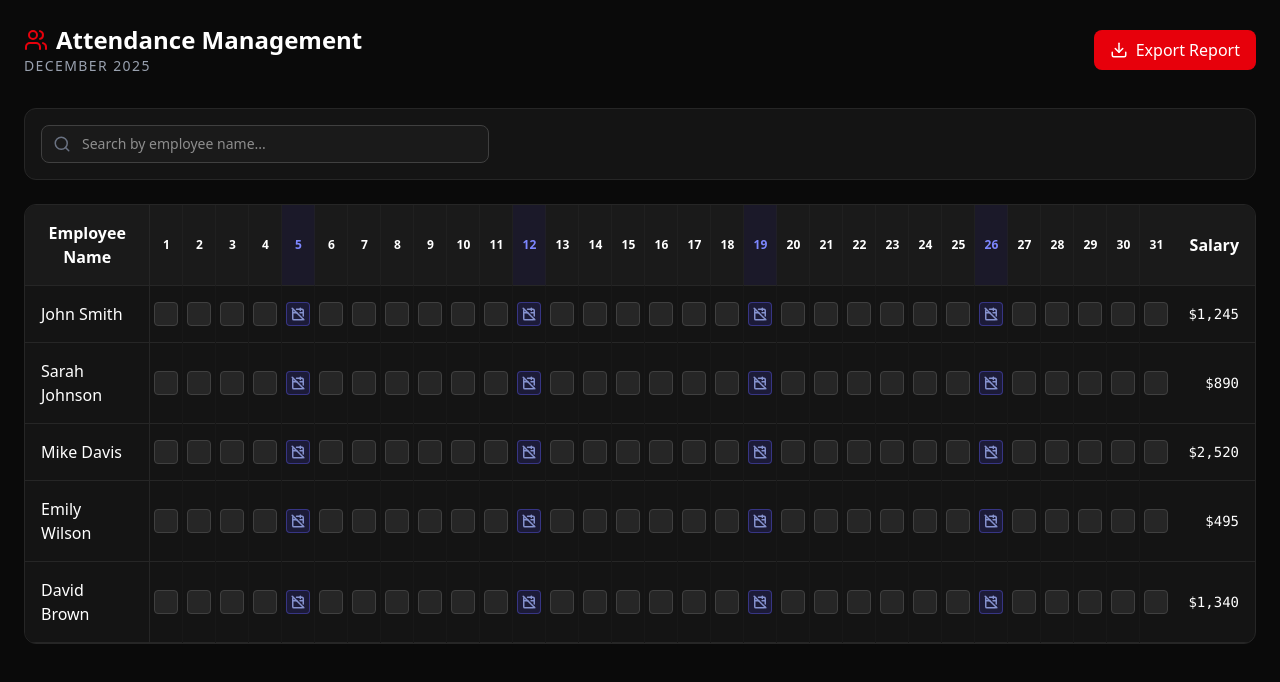
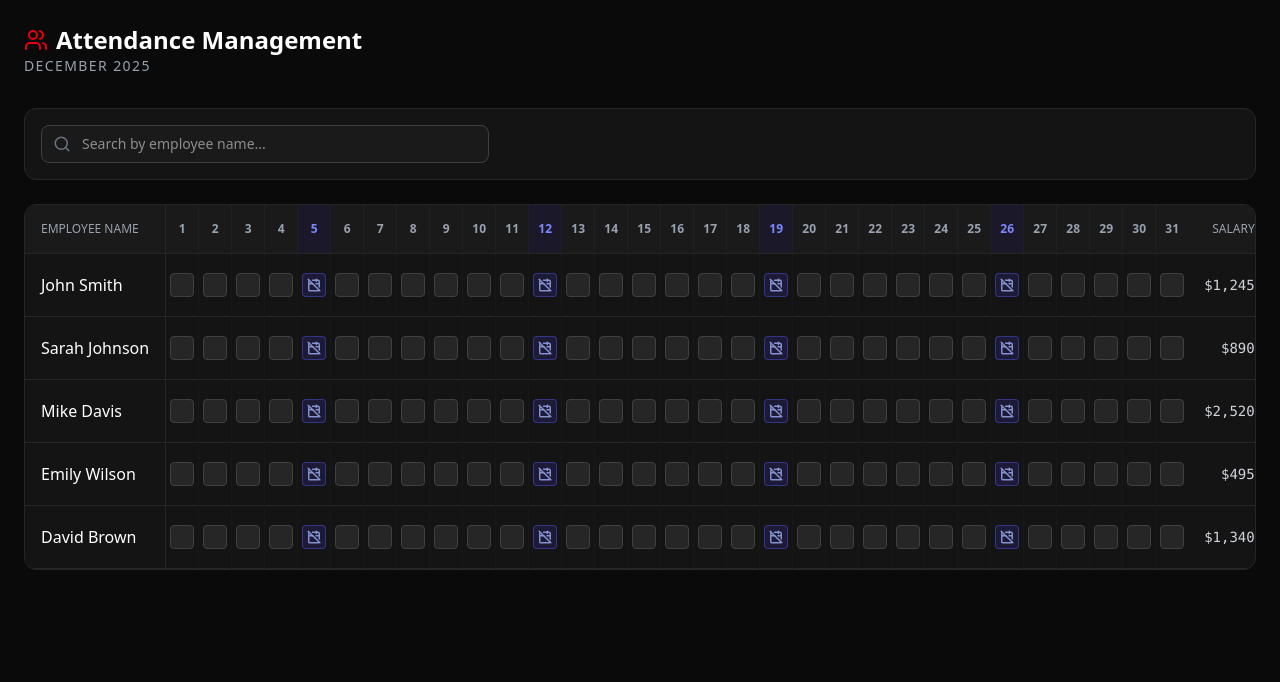
Before and after one commit to Imteazhossen/employee-attendance-system, a React (Vite) app: page / in a window 1280 px wide. Shown: the top 682 px of the page. Built offline with nearby package versions, Linux system fonts and the light colour scheme.

Commit message:
pdf feature added
Signed-off-by: ImteazHossen <imteaz693@gmail.com>

```diff
--- a/package.json
+++ b/package.json
@@ -12,6 +12,8 @@
   "dependencies": {
     "@tailwindcss/vite": "^4.1.18",
     "framer-motion": "^12.23.26",
+    "jspdf": "^3.0.4",
+    "jspdf-autotable": "^5.0.2",
     "lucide-react": "^0.562.0",
     "react": "^19.2.0",
     "react-dom": "^19.2.0",
--- a/src/Components/AttendanceTable.jsx
+++ b/src/Components/AttendanceTable.jsx
@@ -8,15 +8,19 @@ import {
   Users,
   Clock,
   CalendarOff,
+  FileDown,
 } from "lucide-react";
+// PDF Imports
+import jsPDF from "jspdf";
+import autoTable from "jspdf-autotable";
 
 const AttendanceTable = () => {
   const now = new Date();
   const year = now.getFullYear();
   const month = now.getMonth();
   const daysInMonth = new Date(year, month + 1, 0).getDate();
+  const monthName = now.toLocaleString("default", { month: "long" });
 
-  // Helper: Identify Friday
   const isFriday = (dateIdx) => {
     const checkDate = new Date(year, month, dateIdx + 1);
     return checkDate.getDay() === 5;
@@ -39,8 +43,49 @@ const AttendanceTable = () => {
     }, {})
   );
 
+  // FIXED PDF GENERATION
+  const generatePDF = (employee) => {
+    const doc = new jsPDF();
+
+    // 1. Add Header Information
+    doc.setFontSize(20);
+    doc.setTextColor(40);
+    doc.text("EMPLOYEE ATTENDANCE REPORT", 14, 22);
+
+    doc.setFontSize(12);
+    doc.setTextColor(100);
+    doc.text(`Employee Name: ${employee.name}`, 14, 32);
+    doc.text(`Reporting Month: ${monthName} ${year}`, 14, 40);
+    doc.text(`Salary Range: ${employee.salaryRange}`, 14, 48);
+
+    // 2. Prepare Table Data
+    const tableColumn = ["Status", "Total Days", "Specific Dates"];
+    const tableRows = [
+      ["Present", employee.present.length, employee.present.join(", ") || "No records"],
+      ["Absent", employee.absent.length, employee.absent.join(", ") || "No records"],
+      ["Late", employee.late.length, employee.late.join(", ") || "No records"],
+    ];
+
+    // 3. Call autoTable directly
+    autoTable(doc, {
+      startY: 55,
+      head: [tableColumn],
+      body: tableRows,
+      theme: 'striped',
+      headStyles: { fillColor: [220, 38, 38], textColor: [255, 255, 255] },
+      styles: { fontSize: 10, cellPadding: 5 },
+      columnStyles: {
+        0: { fontStyle: 'bold', width: 30 },
+        1: { halign: 'center', width: 30 },
+        2: { cellWidth: 'auto' }
+      }
+    });
+
+    // 4. Save
+    doc.save(`${employee.name.replace(/\s+/g, '_')}_Report.pdf`);
+  };
+
   const toggleAttendance = (employeeId, dateIndex) => {
-    // Disable for Friday
     if (isFriday(dateIndex)) return;
 
     const currentStates = [...attendance[employeeId]];
@@ -78,35 +123,26 @@ const AttendanceTable = () => {
       return "bg-indigo-900/40 border-indigo-500/50 text-indigo-300 cursor-not-allowed opacity-80";
     }
     switch (state) {
-      case 1:
-        return "bg-green-600 border-green-500 text-white";
-      case 2:
-        return "bg-red-600 border-red-500 text-white";
-      case 3:
-        return "bg-yellow-500 border-yellow-400 text-black";
-      default:
-        return "bg-[#262626] border-neutral-700 text-transparent hover:border-neutral-500";
+      case 1: return "bg-green-600 border-green-500 text-white";
+      case 2: return "bg-red-600 border-red-500 text-white";
+      case 3: return "bg-yellow-500 border-yellow-400 text-black";
+      default: return "bg-[#262626] border-neutral-700 text-transparent hover:border-neutral-500";
     }
   };
-console.log(employees);
+
   return (
     <div className="min-h-screen bg-[#0a0a0a] text-white p-6 font-sans">
-      {/* Header */}
       <div className="flex justify-between items-center mb-8">
         <div>
           <h1 className="text-2xl font-semibold flex items-center gap-2">
             <Users className="text-red-600" /> Attendance Management
           </h1>
           <p className="text-gray-400 text-sm uppercase tracking-widest">
-            {now.toLocaleString("default", { month: "long" })} {year}
+            {monthName} {year}
           </p>
         </div>
-        <button className="bg-red-600 hover:bg-red-700 px-4 py-2 rounded-lg flex items-center gap-2">
-          <Download size={18} /> Export Report
-        </button>
       </div>
 
-      {/* Search */}
       <div className="bg-[#141414] p-4 rounded-xl border border-neutral-800 mb-6">
         <div className="relative max-w-md">
           <Search className="absolute left-3 top-1/2 -translate-y-1/2 text-gray-500" size={18} />
@@ -120,33 +156,33 @@ console.log(employees);
         </div>
       </div>
 
-      {/* Table */}
       <div className="bg-[#141414] rounded-xl border border-neutral-800 overflow-hidden">
         <div className="overflow-x-auto">
           <table className="w-full border-collapse">
             <thead>
               <tr className="bg-[#1a1a1a] border-b border-neutral-800">
-                <th className="p-4 sticky left-0 bg-[#1a1a1a] border-r border-neutral-800">
+                <th className="p-4 sticky left-0 bg-[#1a1a1a] border-r border-neutral-800 text-left text-xs font-medium text-gray-400 uppercase">
                   Employee Name
                 </th>
                 {Array.from({ length: daysInMonth }, (_, i) => (
                   <th
                     key={i}
                     className={`p-2 text-xs text-center border-l border-neutral-800/50 ${
-                      isFriday(i) ? "text-indigo-400 bg-indigo-950/30" : ""
+                      isFriday(i) ? "text-indigo-400 bg-indigo-950/30" : "text-gray-400"
                     }`}
                   >
                     {i + 1}
                   </th>
                 ))}
-                <th className="p-4 text-right">Salary</th>
+                <th className="p-4 text-right text-xs font-medium text-gray-400 uppercase">Salary</th>
+                <th className="p-4 text-center text-xs font-medium text-gray-400 uppercase">Action</th>
               </tr>
             </thead>
 
             <tbody>
               {filteredEmployees.map((employee) => (
-                <tr key={employee.id} className="border-b border-neutral-800 hover:bg-[#1c1c1c]">
-                  <td className="p-4 sticky left-0 bg-[#141414] border-r border-neutral-800">
+                <tr key={employee.id} className="border-b border-neutral-800 hover:bg-[#1c1c1c] transition-colors">
+                  <td className="p-4 sticky left-0 bg-[#141414] border-r border-neutral-800 font-medium whitespace-nowrap">
                     {employee.name}
                   </td>
 
@@ -156,7 +192,7 @@ console.log(employees);
                         <motion.button
                           whileTap={!isFriday(dateIdx) ? { scale: 0.9 } : {}}
                           onClick={() => toggleAttendance(employee.id, dateIdx)}
-                          className={`w-6 h-6 rounded border flex items-center justify-center ${getStatusStyle(
+                          className={`w-6 h-6 rounded border flex items-center justify-center transition-all ${getStatusStyle(
                             state,
                             dateIdx
                           )}`}
@@ -185,8 +221,18 @@ console.log(employees);
                     </td>
                   ))}
 
-                  <td className="p-4 text-right font-mono text-sm">
+                  <td className="p-4 text-right font-mono text-sm text-gray-300">
                     {employee.salaryRange}
+                  </td>
+
+                  <td className="p-4 text-center">
+                    <button
+                      onClick={() => generatePDF(employee)}
+                      className="text-gray-400 hover:text-red-500 transition-colors p-1"
+                      title="Download PDF"
+                    >
+                      <FileDown size={20} />
+                    </button>
                   </td>
                 </tr>
               ))}
```
Also changed, not shown: 1 other file (tests, documents, lock files or other folders).
